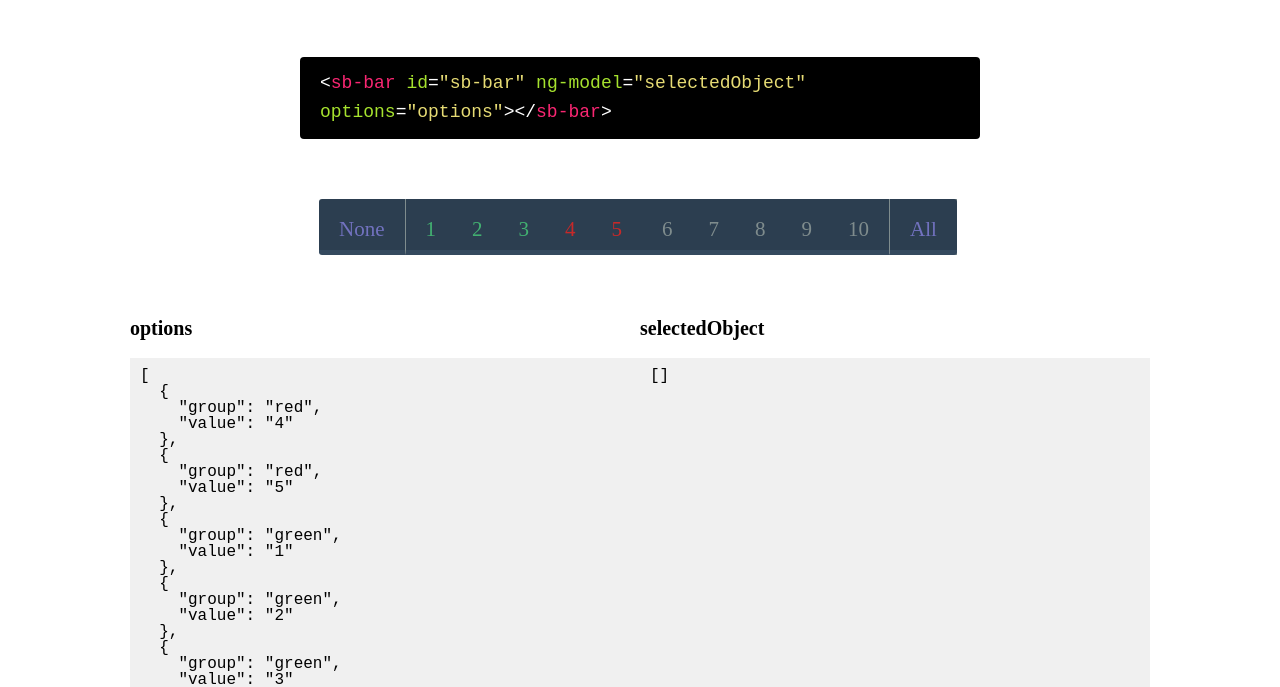
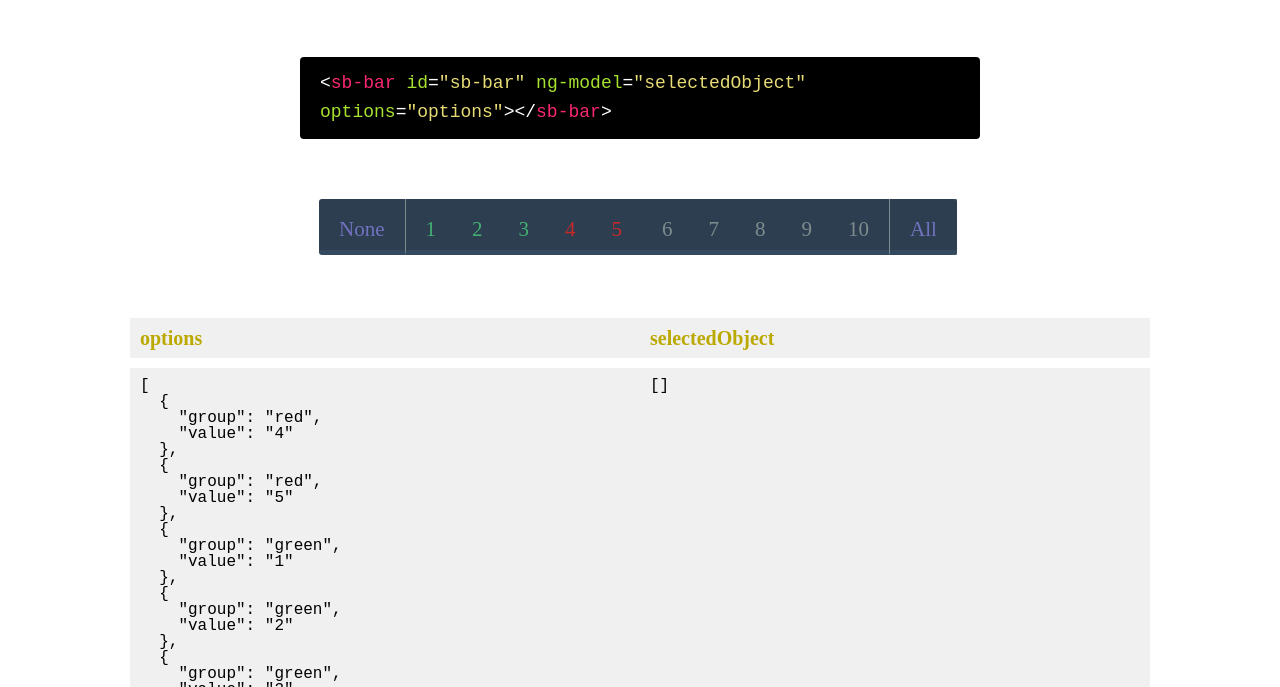
Before and after one commit to yuricamara/selector-bar, a website: page app/index.html in a window 1280 px wide. Shown: the part 113-800 px from the top of the page. Drawn offline with nearby package versions, Linux system fonts and the light colour scheme; some packages are replaced by stand-ins of ours.

Commit message:
Detalhes de layout do demo

```diff
--- a/app/global/stylesheets/_not-directives.scss
+++ b/app/global/stylesheets/_not-directives.scss
@@ -105,7 +105,7 @@ body{
   font-family: monospace, sans-serif;
   font-size: 16px;
   float: left;
-  margin-top: 20px;
+  margin-top: 10px;
   white-space: pre;
   background-color: #F0F0F0;
   width: 100%;
@@ -119,8 +119,11 @@ body{
 }
 
 .c-code-json-title{
-    font-weight: bold;
-    font-size: 20px;
+  font-weight: bold;
+  font-size: 20px;
+  color: #BBA901;
+  background-color: #F0F0F0;
+  padding: 10px;
 }
 
 .c-infos{
```
Also changed, not shown: app/global/stylesheets.css.
